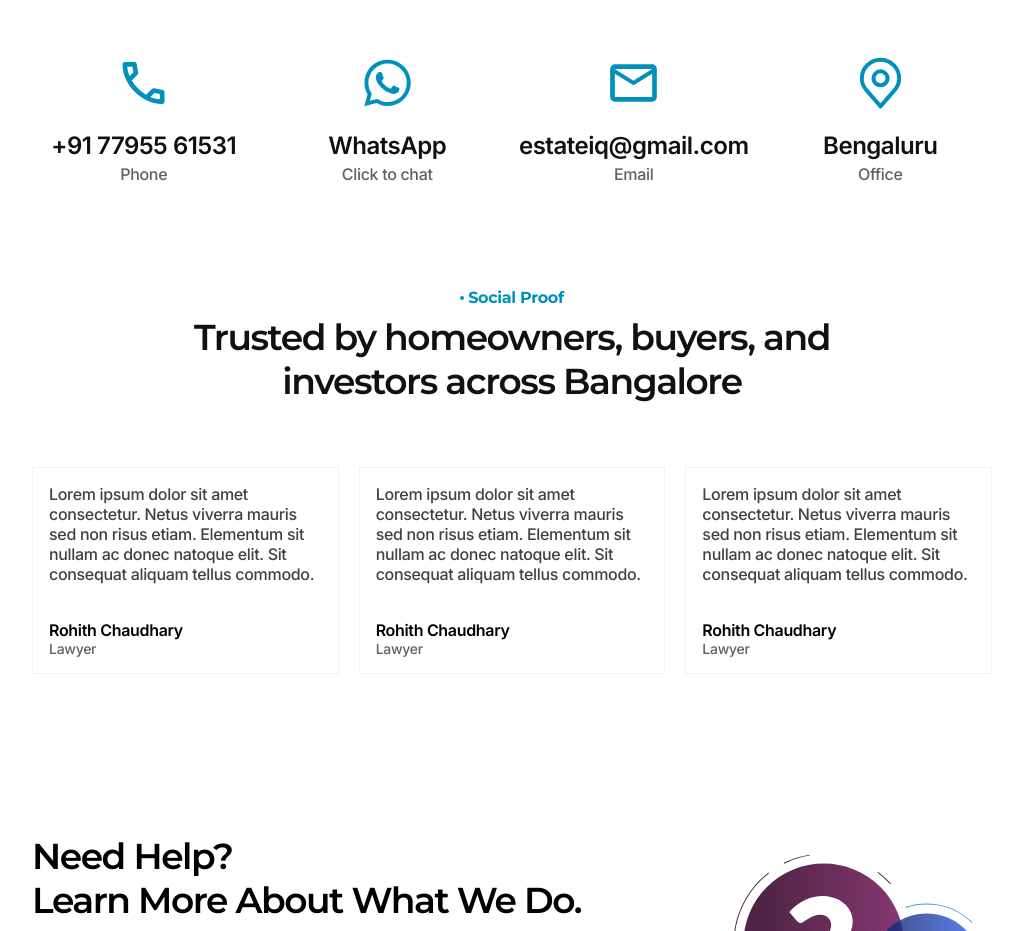
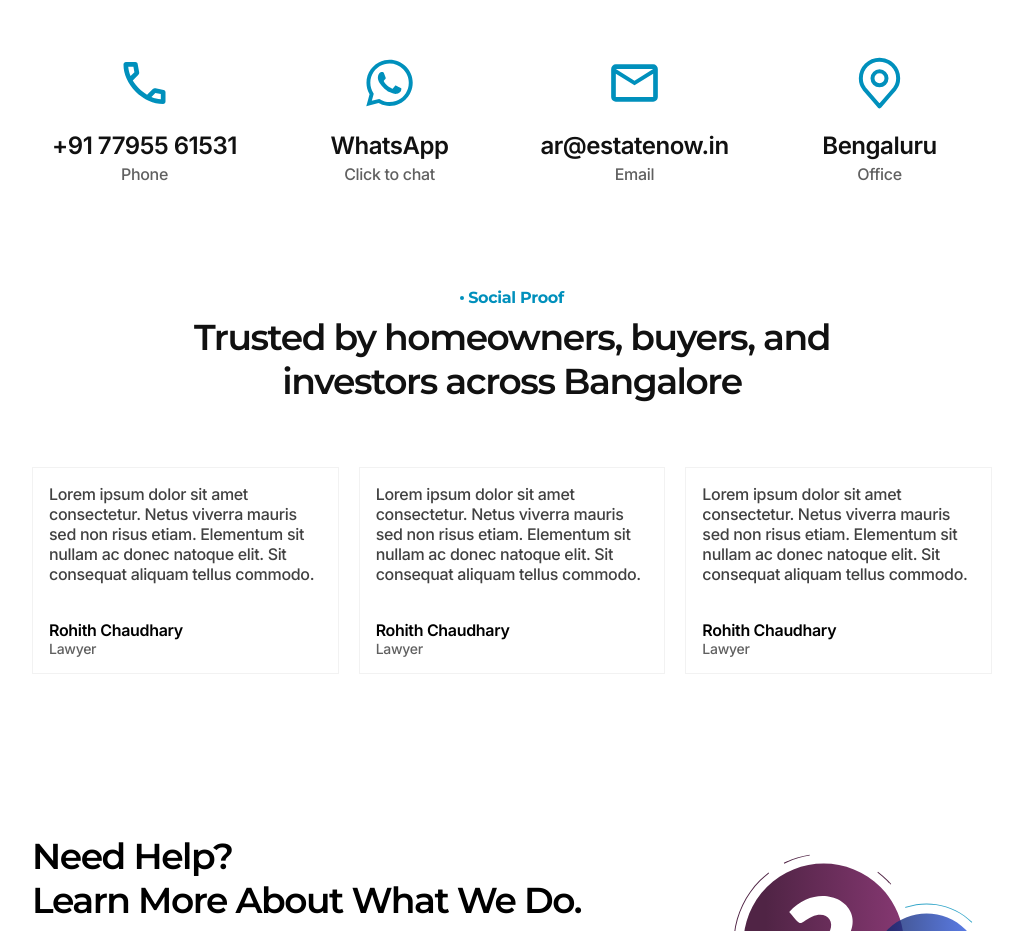
Before and after one commit to koiosengg/Estate-IQ, a React (Vite) app: page /contact in a window 1280 px wide. Shown: the part 1680-2611 px from the top of the page, without its empty margins (128-1151 px from the left). Built offline with nearby package versions, Linux system fonts and the light colour scheme.

Commit message:
Email update

```diff
--- a/src/components/Contact/Links.jsx
+++ b/src/components/Contact/Links.jsx
@@ -41,14 +41,14 @@ function Links() {
             </div>
           </a>
           <a
-            href="mailto:estateiq@gmail.com"
+            href="mailto:ar@estatenow.in"
             className="home-modular-card"
             target="_blank"
             rel="noopener noreferrer"
           >
             <img src={Email} alt="Email" />
             <div className="home-modular-card-text">
-              <h3>estateiq@gmail.com</h3>
+              <h3>ar@estatenow.in</h3>
               <p>Email</p>
             </div>
           </a>
```
